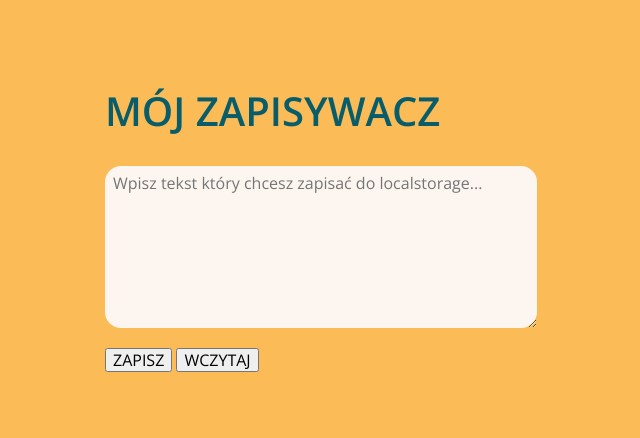
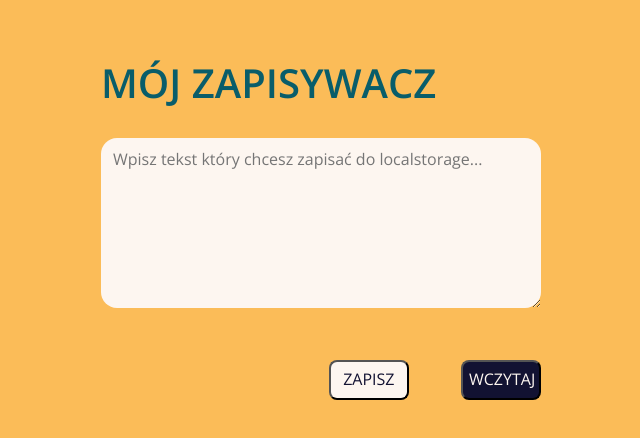
Before and after one commit to mzdzieblko/simple-editor-wtf2, a website built with webpack: page src/pages/index.html in a window 1280 px wide. Shown: the part 178-616 px from the top of the page, without its empty margins (319-959 px from the left). Built offline with nearby package versions, Linux system fonts and the light colour scheme.

Commit message:
add style to buttons

```diff
--- a/src/pages/index.html
+++ b/src/pages/index.html
@@ -155,8 +155,10 @@
           placeholder="Wpisz tekst który chcesz zapisać do localstorage..."
         ></textarea>
       </p>
-      <button class="save">ZAPISZ</button>
-      <button class="load">WCZYTAJ</button>
+      <div class="buttons">
+        <button class="btn">ZAPISZ</button>
+        <button class="btn btn__dark">WCZYTAJ</button>
+      </div>
     </main>
   </body>
 </html>
--- a/src/scss/main.scss
+++ b/src/scss/main.scss
@@ -13,6 +13,11 @@ body {
   min-height: 100vh;
   font-family: "Open Sans", sans-serif;
 }
+.main {
+  display: flex;
+  flex-direction: column;
+  align-items: flex-end;
+}
 .editor {
   &__description {
     display: block;
@@ -27,6 +32,23 @@ body {
     width: 416px;
     border-style: none;
     border-radius: 16px;
-    padding: 8px;
+    padding: 12px;
   }
 }
+.buttons {
+  margin-top: 32px;
+}
+.btn {
+  background: #fdf6f0;
+  color: #121232;
+  width: 80px;
+  height: 40px;
+  border-radius: 8px;
+  display: inline-block;
+  margin: 0 auto;
+}
+.btn__dark {
+  background: #121232;
+  margin-left: 48px;
+  color: #fdf6f0;
+}
```
